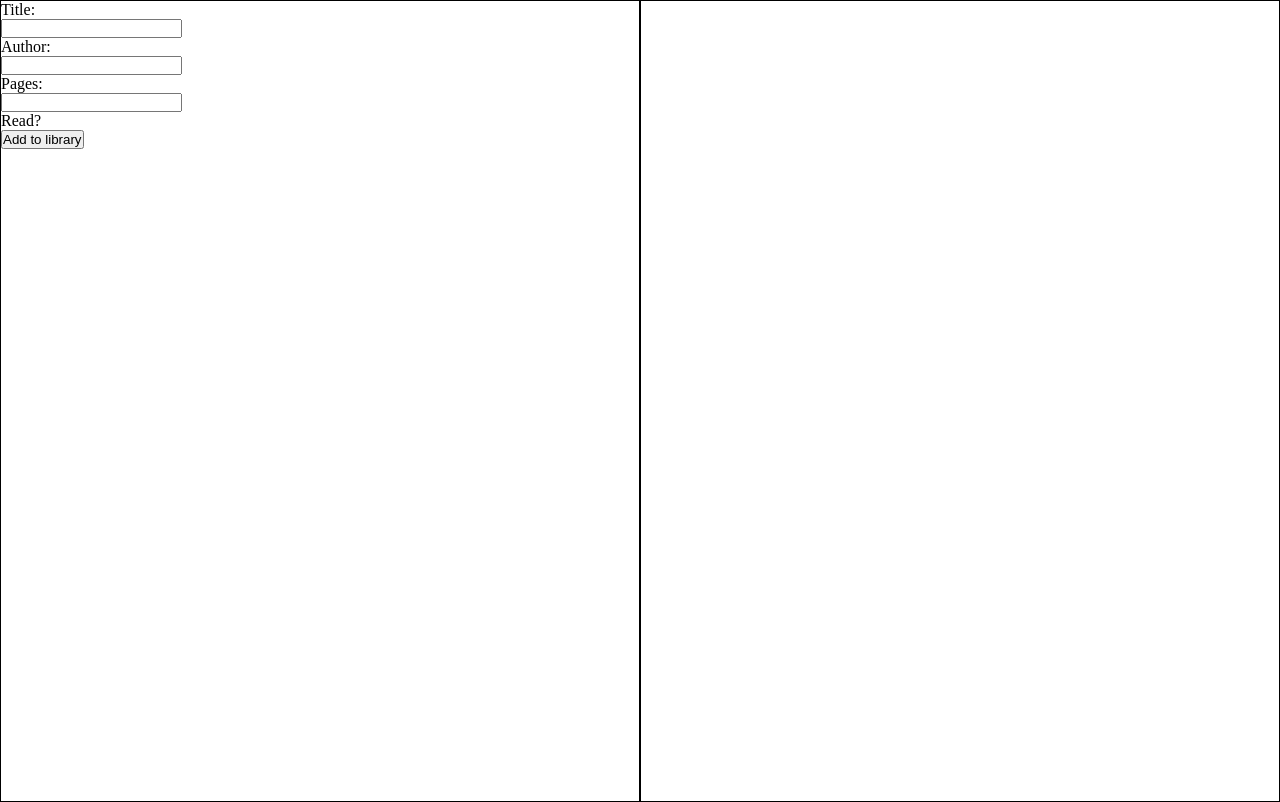
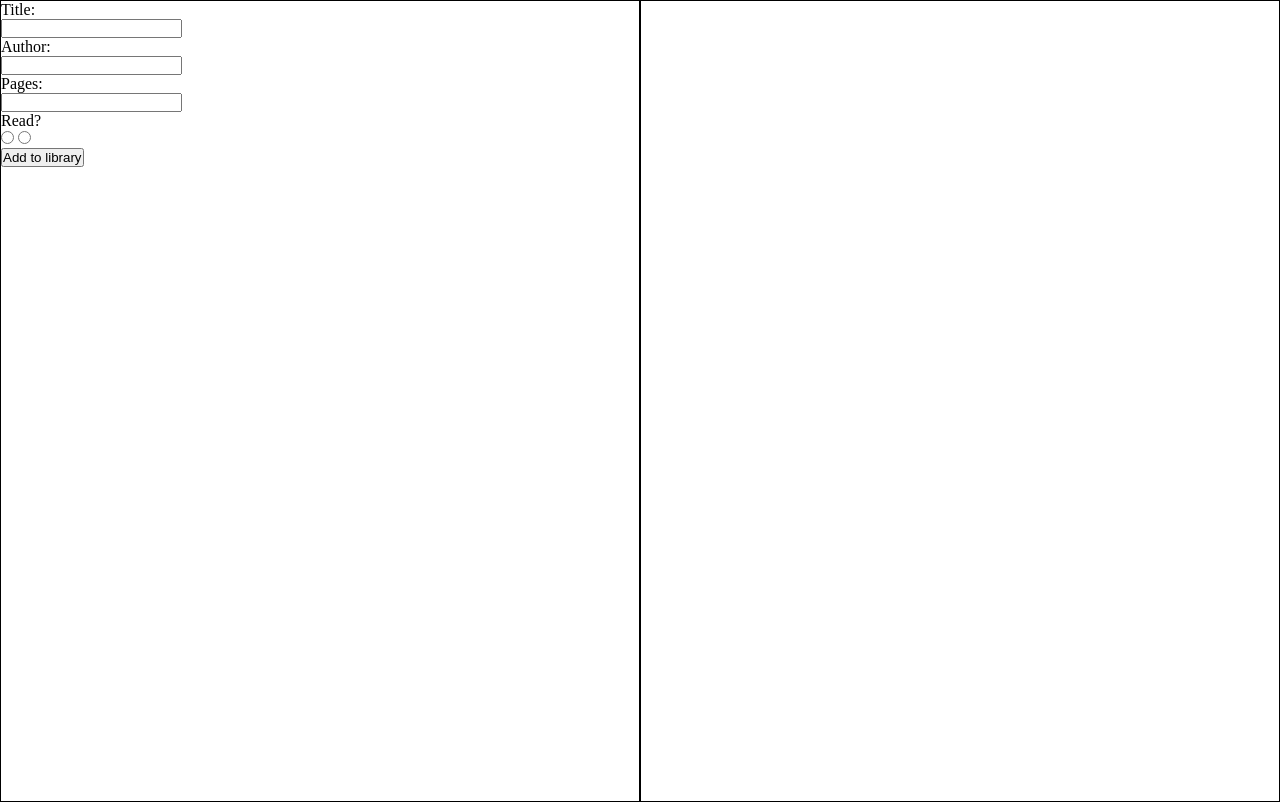
Before and after one commit to SPetersNZ/project-library, a plain HTML site: page index.html in a window 1280 px wide. Drawn offline with Linux system fonts and the light colour scheme.

Commit message:
Moved input to form to better capture in script.js

```diff
--- a/index.html
+++ b/index.html
@@ -10,6 +10,7 @@
 <body>
     <div class="content-container">
         <div class="input-container">
+            <form action="submit" class="input-form">
                 <p>Title:</p>
                 <input type="text">
                 <p>Author:</p>
@@ -17,6 +18,11 @@
                 <p>Pages:</p>
                 <input type="text">
                 <p>Read?</p>
+                <form action="" class="radio-form">
+                    <input type="radio">
+                    <input type="radio">
+                </form>
+            </form>
             <button>Add to library</button>
         </div>
         <div class="display-container">
```
Lines whose indentation alone changed are shown as unchanged.
